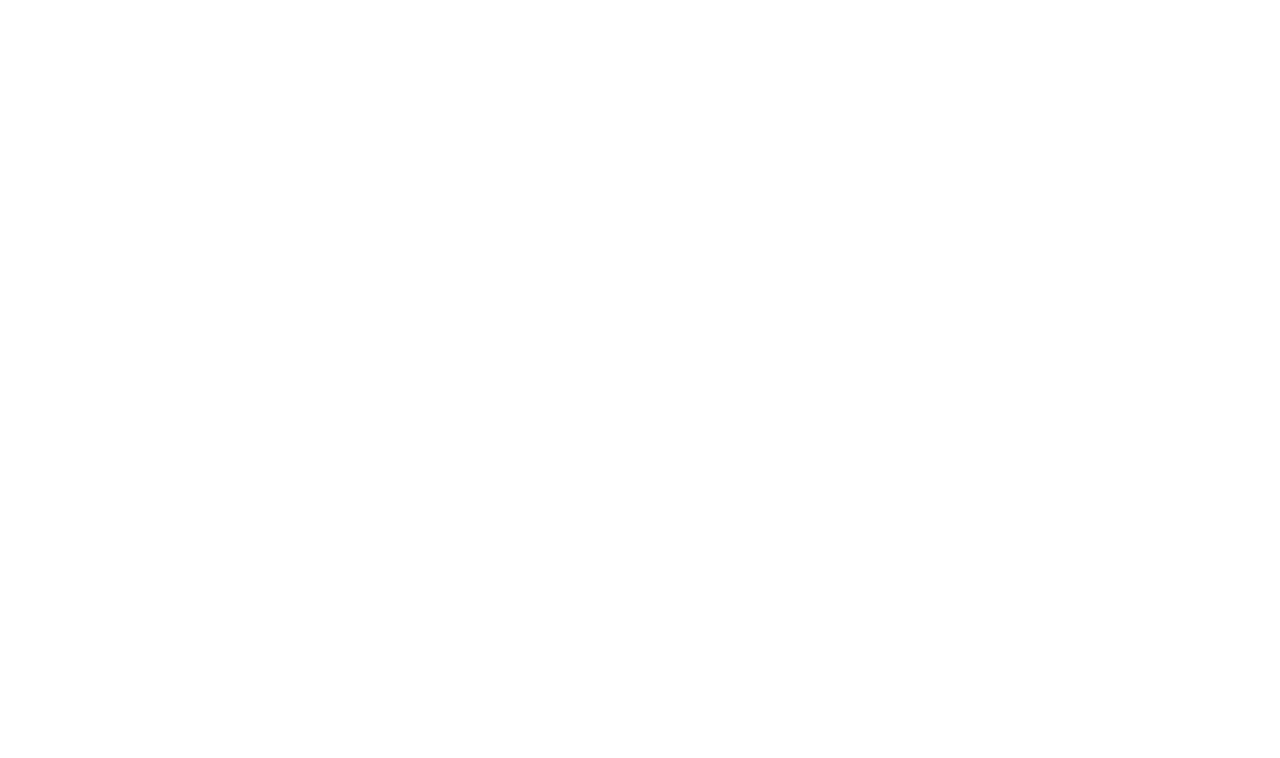
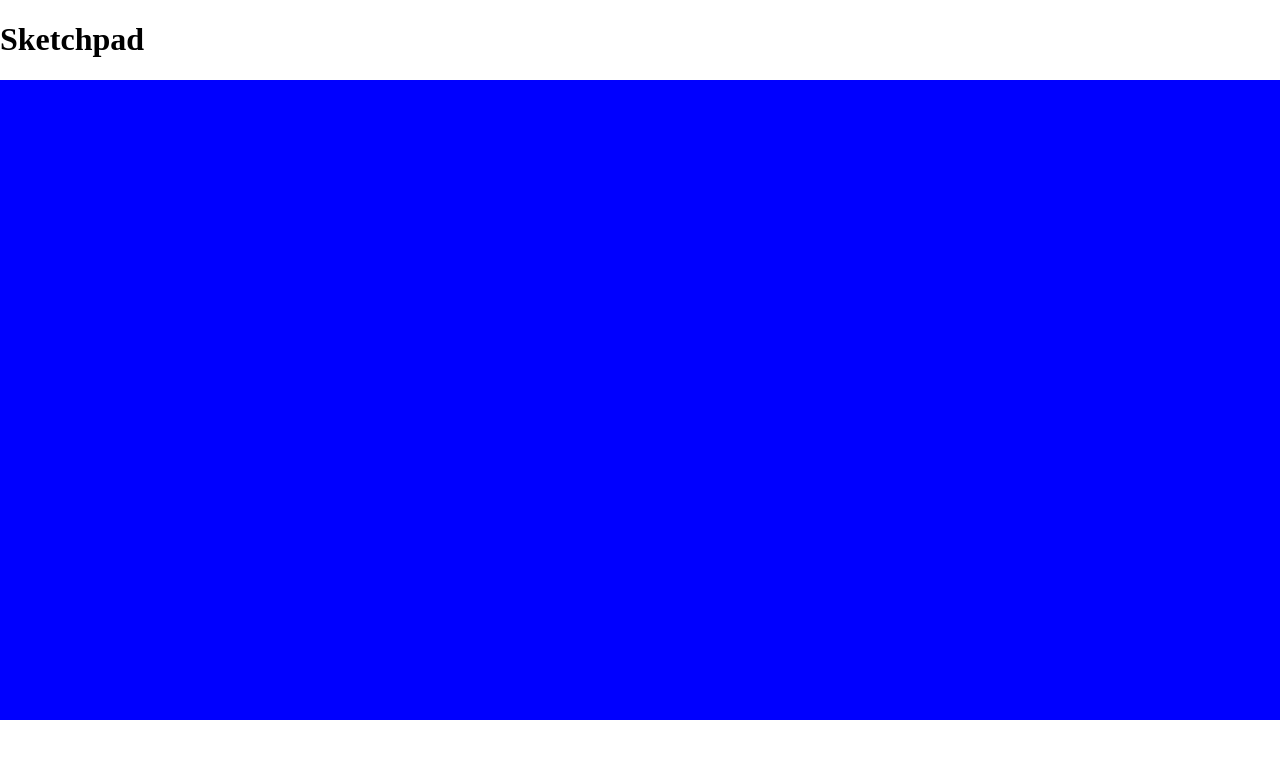
Before and after one commit to nyan-ko/odin-etch-a-sketch, a plain HTML site: page index.html in a window 1280 px wide. Drawn offline with Linux system fonts and the light colour scheme.

Commit message:
Format page with flexboxes

```diff
--- a/index.html
+++ b/index.html
@@ -6,8 +6,21 @@
     <link rel="stylesheet" href="style.css">
 </head>
 <body>
-    <div class="sketchpad">
-        <script src="index.js"></script>
+    <div class="header">
+        <h1>Sketchpad</h1>
     </div>
+    <div class="section">
+        <div class="info">
+
+        </div>
+        <div class="sketchpad">
+            <script src="index.js"></script>
+        </div>
+        <div class="empty">
+
+        </div>
+    </div>
+
+
 </body>
 </html>
```
